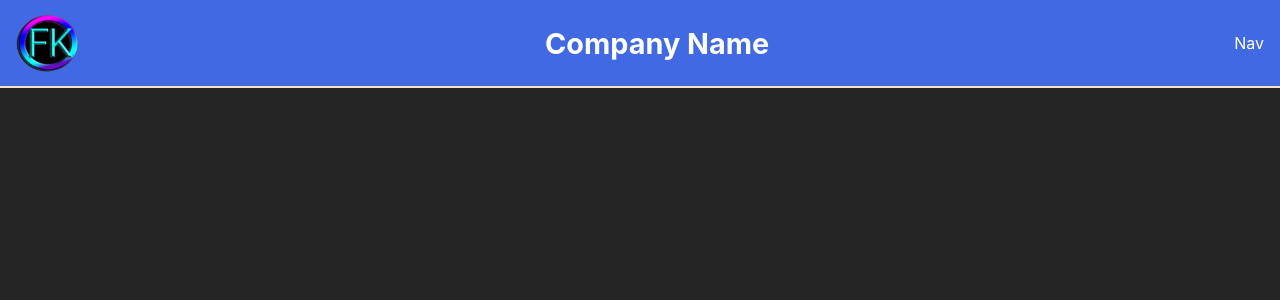
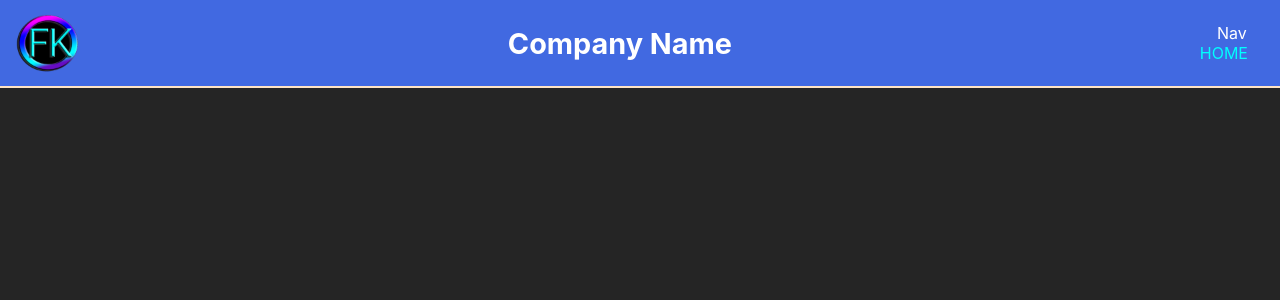
Before and after one commit to Fabian295/my-react-2021-2022, a React (Create React App) app: page / in a window 1280 px wide. Shown: the top 300 px of the page. Built offline with nearby package versions, Linux system fonts and the light colour scheme.

Commit message:
update the trree and add Link into nav and styled a little

```diff
--- a/src/components/Header/Header.js
+++ b/src/components/Header/Header.js
@@ -2,6 +2,7 @@ import React from 'react'
 import logo from './logo192.png'
 import './header.css'
 import Nav from './Nav/Nav'
+
 
 function Header() {
   return (
--- /dev/null
+++ b/src/components/Header/Nav/Link/Link.js
@@ -0,0 +1,11 @@
+import React from "react";
+import './link.css'
+
+export default function Link() {
+
+  return (
+    <li className="nav-li">
+      <a className="nav-link" href="/">Home</a>
+    </li>
+  )
+}
--- /dev/null
+++ b/src/components/Header/Nav/Link/link.css
@@ -0,0 +1,15 @@
+.nav-li {
+  list-style: none;
+  margin-right: 1rem;
+}
+
+.nav-li > a {
+  text-decoration: none;
+  color: aqua;
+  text-transform: uppercase;
+  transition: color 350ms ease;
+}
+
+.nav-li > a:hover {
+  color: bisque;
+}
--- a/src/components/Header/Nav/Nav.js
+++ b/src/components/Header/Nav/Nav.js
@@ -1,9 +1,15 @@
 import React from 'react'
 import './nav.css'
+import Link from './Link/Link'
 
 const Nav = () => {
   return (
-    <div>Nav</div>
+    <ul className='nav-menu'
+    >
+      Nav
+
+    <Link />
+    </ul>
   )
 }
 
```
